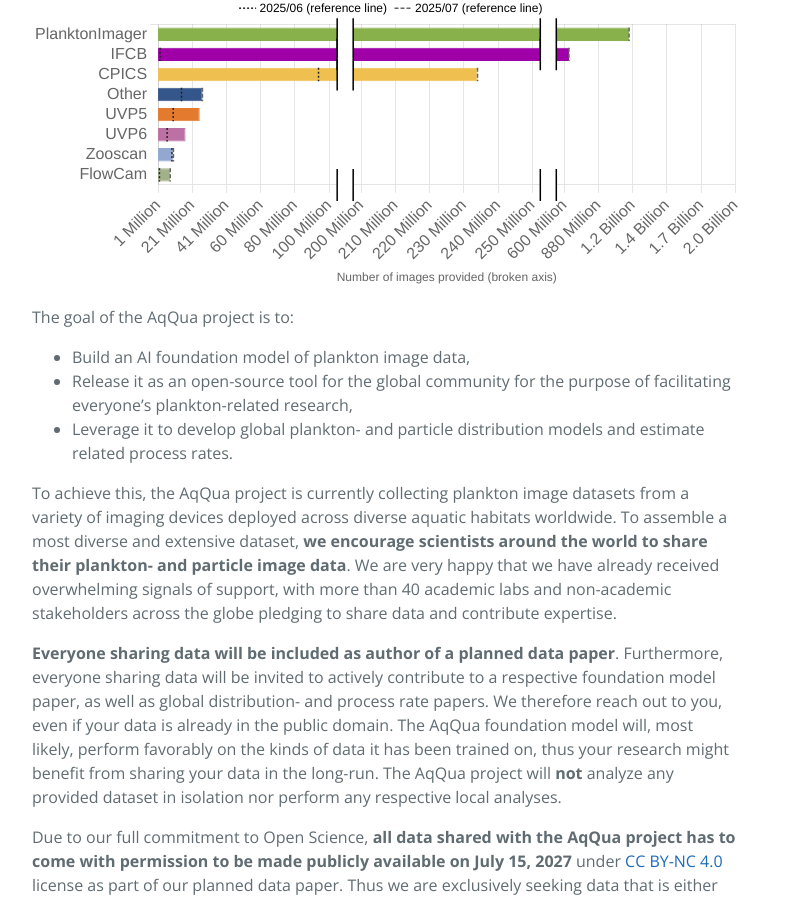
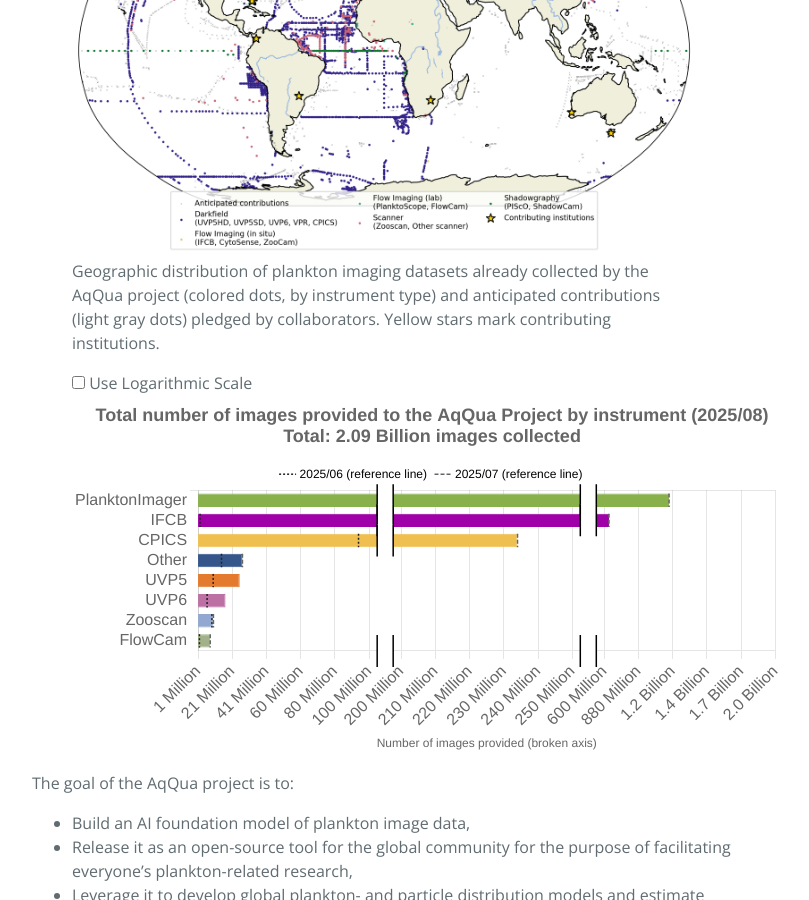
Before and after one commit to Kainmueller-Lab/aqqua, a Jekyll site: the page built from data_collection.md, in a window 1280 px wide and 900 px high, scrolled down 649 px. Shown: the whole window, without its empty margins (256-1065 px from the left). Built offline with Jekyll 4.4.1, drawn with Linux system fonts in a browser that asks for light colours.

Commit message:
Show data collection world map

```diff
--- a/data_collection.md
+++ b/data_collection.md
@@ -3,20 +3,27 @@ layout: default
 title: Data Collection
 ---
 
-<span class="nojs"><em>Please enable javascript to see a more detailed plot of the current state of the data collection effort!</em><br><br>
-Overview of the images, split by instrument, already provided to the AqQua project so far:
-<img src="./assets/data_collection_overview_20250704.png" alt="Data collection prgoress">
-</span>
+<figure>
+  <img src="{{site.url}}/assets/map-promised-gathered.png" alt="World map showing locations of collected plankton imaging datasets, anticipated contributions, and contributing institutions."/>
+  <figcaption>Geographic distribution of plankton imaging datasets already collected by the AqQua project (colored dots, by instrument type) and anticipated contributions (light gray dots) pledged by collaborators. Yellow stars mark contributing institutions.</figcaption>
+</figure>
 
-<label>
-  <input type="checkbox" id="scaleToggle" />
-  Use Logarithmic Scale
-</label>
+<figure>
+    <span class="nojs"><em>Please enable javascript to see a more detailed plot of the current state of the data collection effort!</em><br><br>
+    Overview of the images, split by instrument, already provided to the AqQua project so far:
+    <img src="./assets/data_collection_overview_20250704.png" alt="Data collection prgoress">
+    </span>
 
-<div style="display: flex;justify-content: center; min-width:720px; min-height:360px;">
-<canvas id="canvas"></canvas>
-</div>
+    <label>
+    <input type="checkbox" id="scaleToggle" />
+    Use Logarithmic Scale
+    </label>
 
+    <div style="display: flex;justify-content: center; min-width:720px; min-height:360px;">
+    <canvas id="canvas"></canvas>
+    </div>
+
+</figure>
 <script>
 Array.from(
     document.querySelectorAll(".nojs")
```
Also changed, not shown: assets/map-promised-gathered.png (added).
